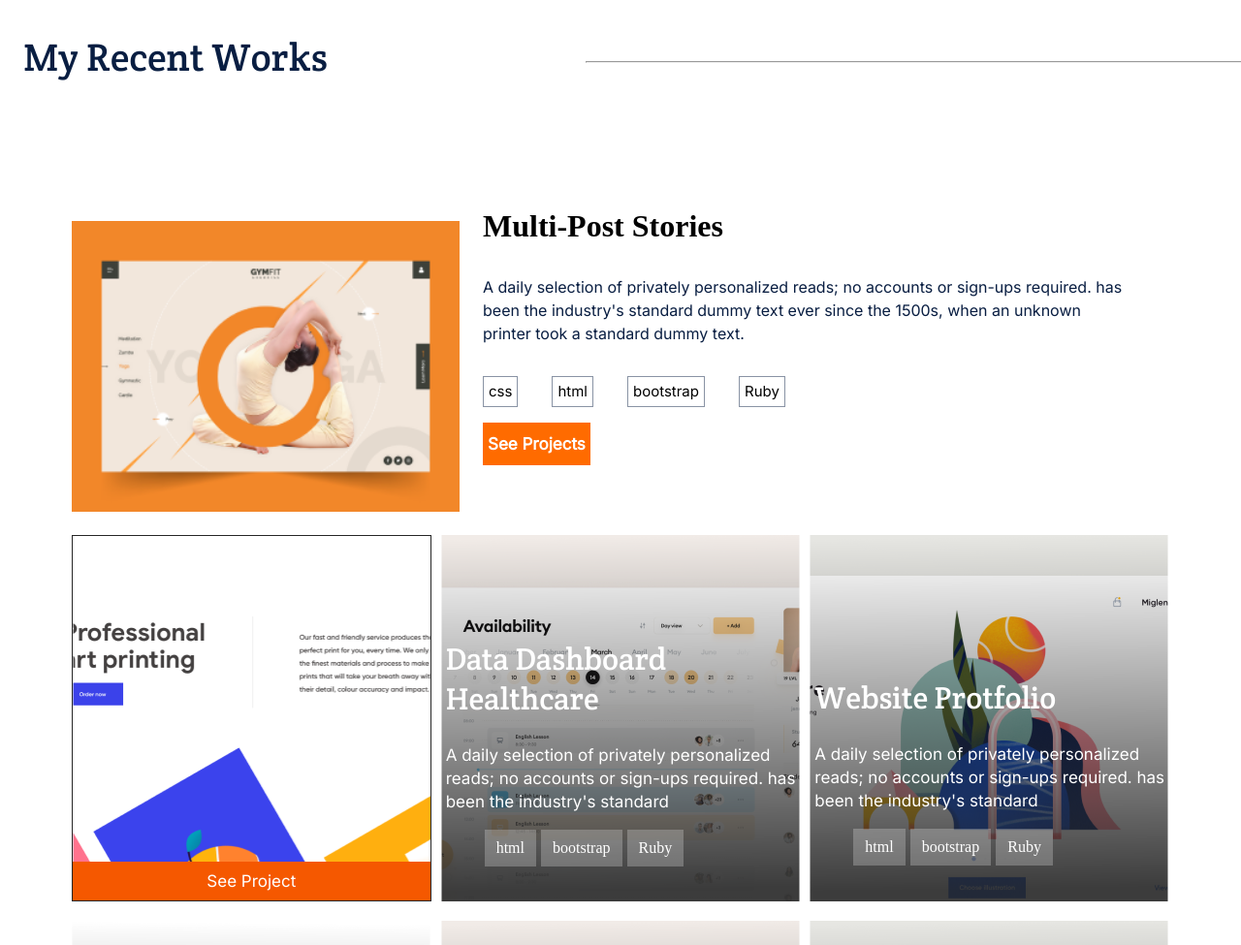
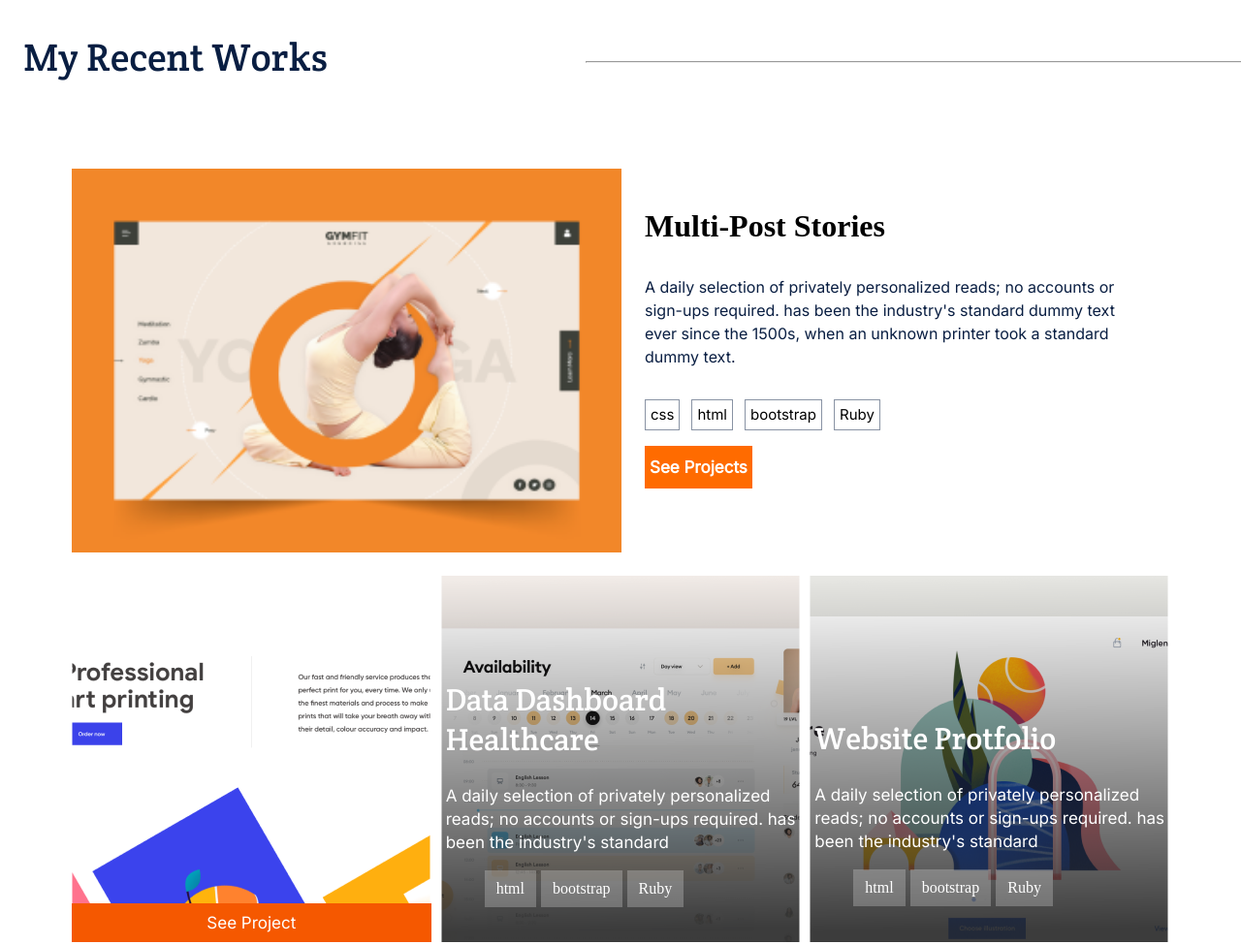
Before and after one commit to amanuelbelete95/Portfolio, a website: page index.html in a window 1280 px wide. Shown: the part 928-1903 px from the top of the page at 97% size. Drawn offline with Linux system fonts and the light colour scheme.

Commit message:
Fix the hovering effect on cards and the image on work section

```diff
--- a/style.css
+++ b/style.css
@@ -560,9 +560,9 @@ textarea:focus {
   }
 
   .work-image {
-    height: 300px;
-    width: 400px;
-    margin-top: 80px;
+    height: 396px;
+    width: 567px;
+    margin-top: 26px;
     float: left;
     margin-right: 24px;
     margin-left: 50px;
@@ -570,6 +570,7 @@ textarea:focus {
 
   .my-skills {
     display: inline-flex;
+    gap: 12px;
   }
 
   .cards-desktop {
@@ -599,12 +600,15 @@ textarea:focus {
   }
 
   .desktop1 {
-    border: 0.1px solid #262626;
-    display: flex;
-    background-repeat: no-repeat;
+    display: inline-flex;
     flex-direction: column;
     justify-content: flex-end;
     background-image: url("cardsimage/bg1.png");
+    background-repeat: no-repeat;
+  }
+
+  .desktop1:hover {
+    border: 0.1px solid #262626;
   }
 
   .btn-desk {
```
